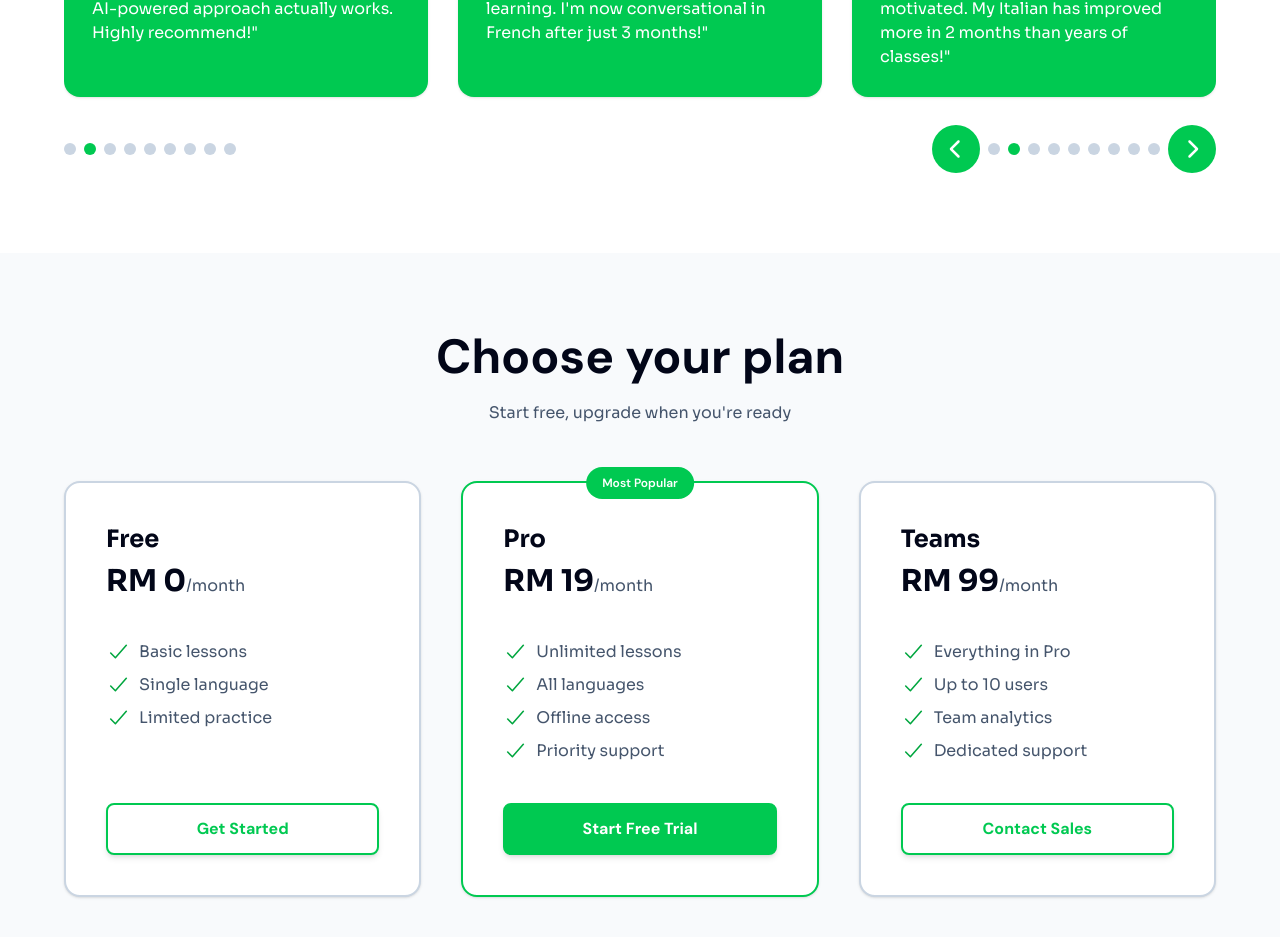
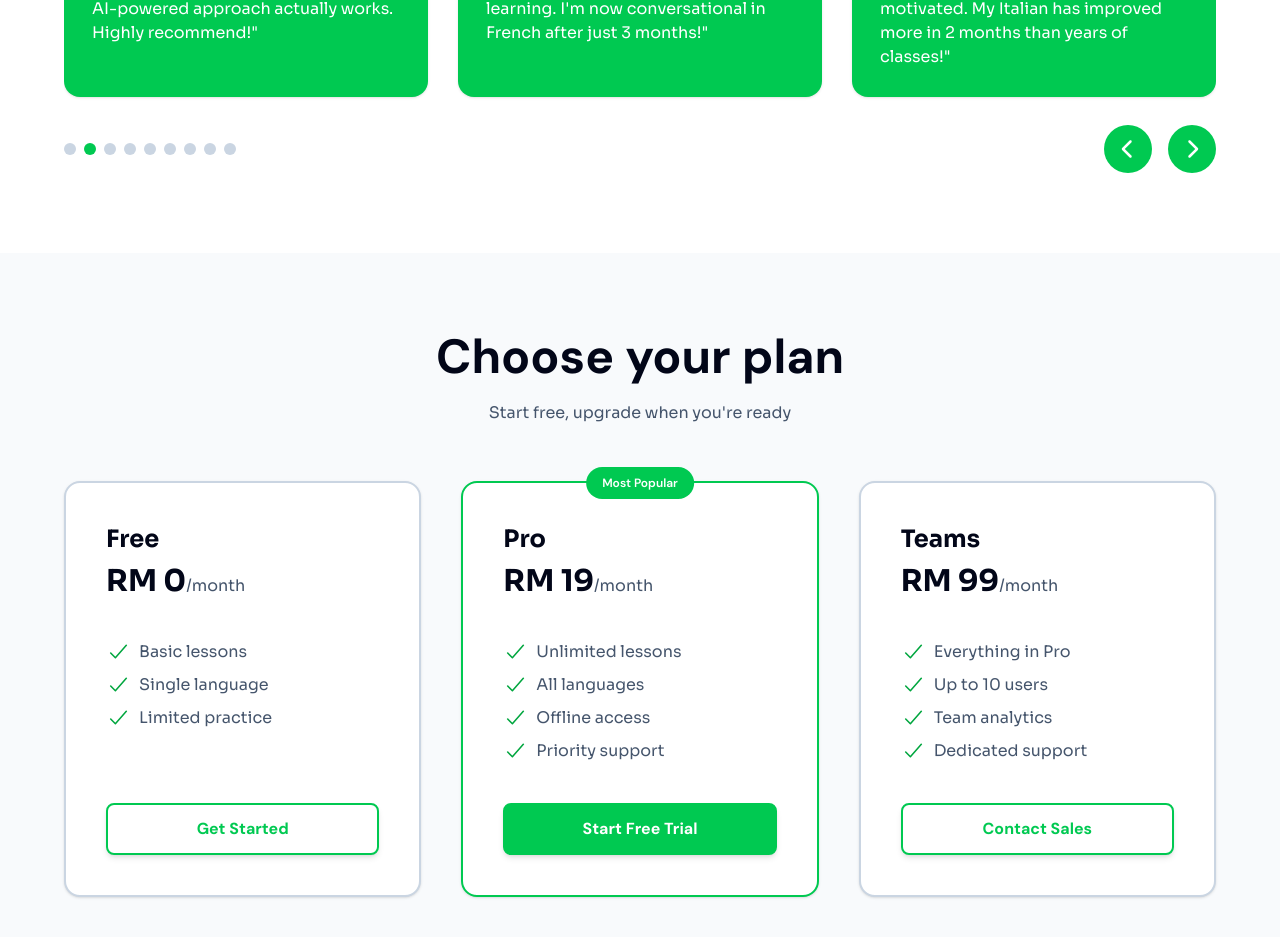
Before and after one commit to jega1312/verbalify, a React (Vite) app: page / in a window 1280 px wide. Shown: the part 2593-3530 px from the top of the page. Built offline with nearby package versions, Linux system fonts and the light colour scheme; no server answers.

Commit message:
Testimonial Carousel Update

```diff
--- a/src/pages/Home.jsx
+++ b/src/pages/Home.jsx
@@ -680,10 +680,7 @@ const Home = () => {
                 activeIndex={activeIndex}
                 total={testimonials.length}
               />
-              <CarouselNavButtons
-                activeIndex={activeIndex}
-                total={testimonials.length}
-              />
+              <CarouselNavButtons />
             </div>
           </Swiper>
         </motion.div>
```
